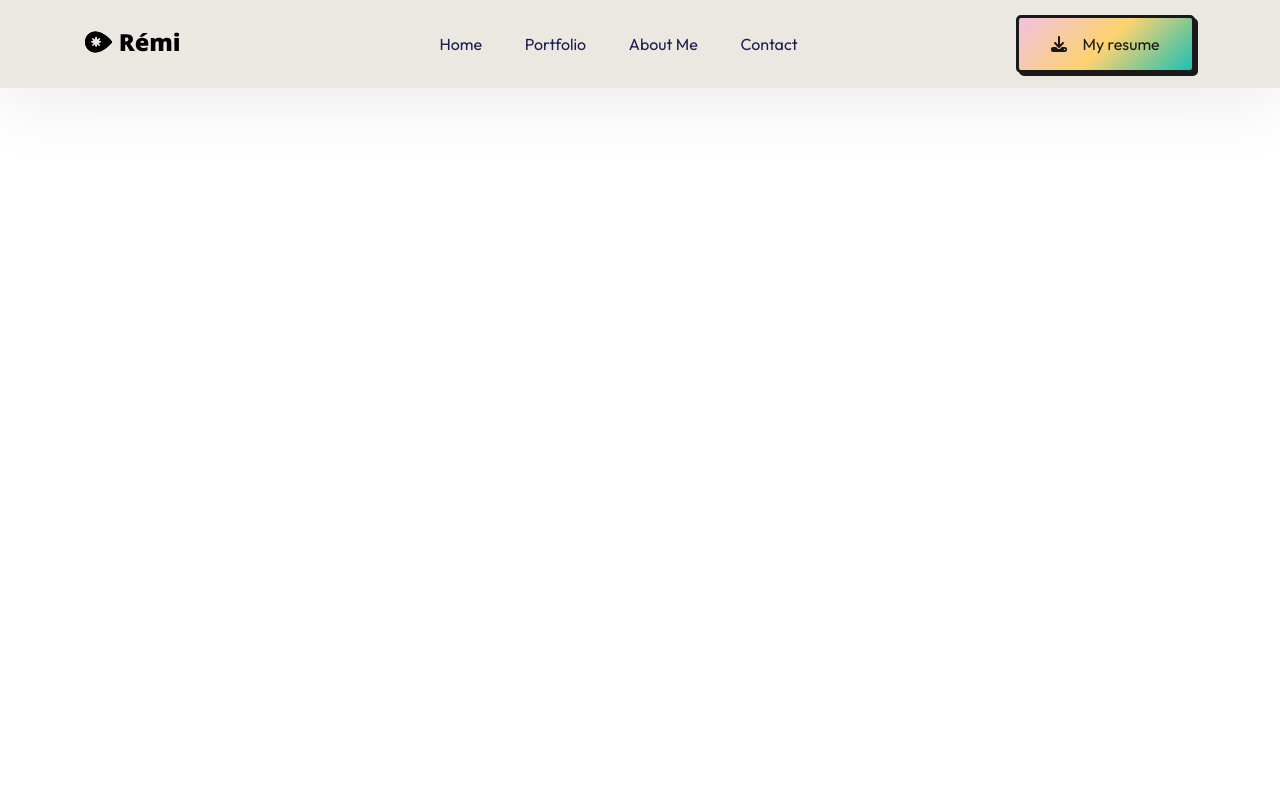
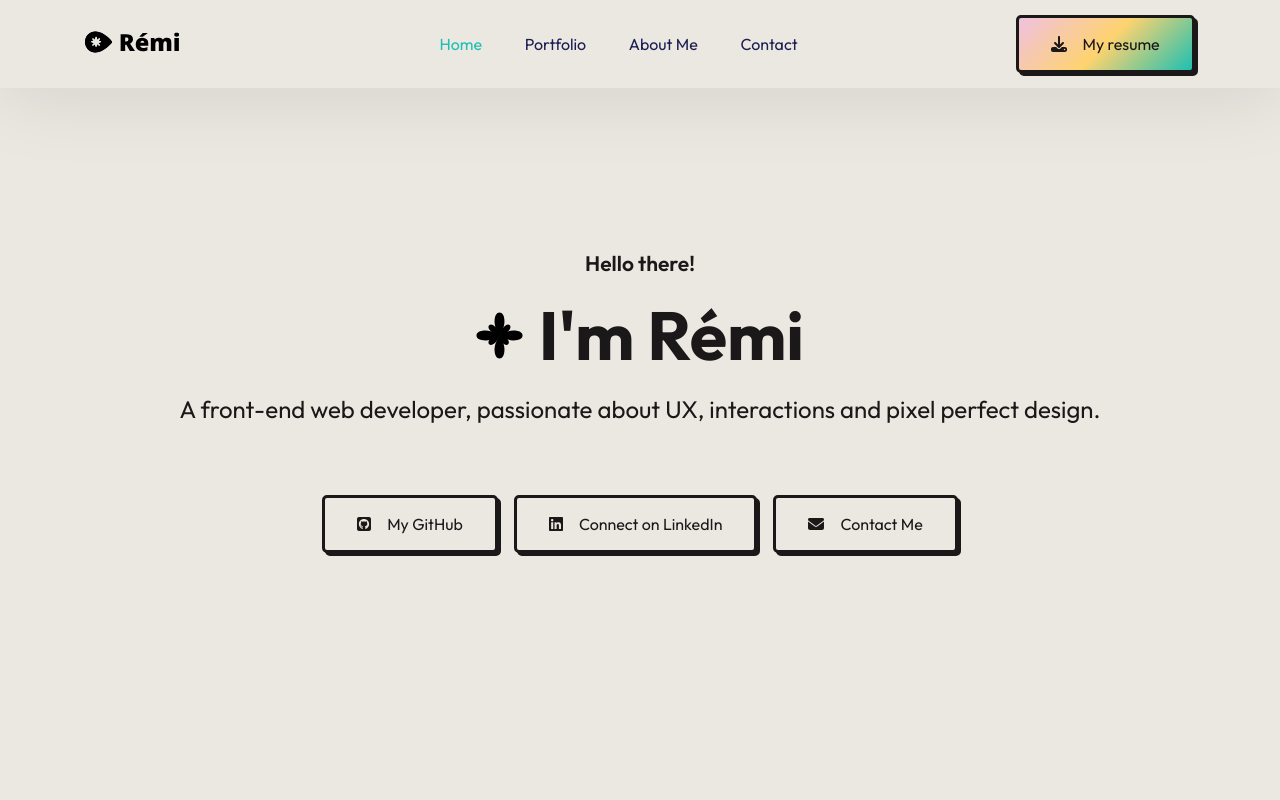
Before and after one commit to remilavigne/portfolio-2024, a React (Create React App) app: page / in a window 1280 px wide. Shown: the top 800 px of the page. Built offline with nearby package versions, Linux system fonts and the light colour scheme.

Commit message:
image issue fixed

```diff
--- a/package.json
+++ b/package.json
@@ -1,7 +1,6 @@
 {
   "name": "portfolio-2024",
   "version": "0.1.0",
-  "homepage": "https://remilavigne.github.io/portfolio-2024",
   "private": true,
   "dependencies": {
     "@fortawesome/fontawesome-svg-core": "^6.5.1",
@@ -23,9 +22,7 @@
     "start": "react-scripts start",
     "build": "react-scripts build",
     "test": "react-scripts test",
-    "eject": "react-scripts eject",
-    "predeploy": "npm run build",
-    "deploy": "gh-pages -d build"
+    "eject": "react-scripts eject"
   },
   "eslintConfig": {
     "extends": [
--- a/public/index.html
+++ b/public/index.html
@@ -12,7 +12,7 @@
     <meta name="viewport" content="width=device-width, initial-scale=1.0"></meta>
     <link rel="preconnect" href="https://fonts.gstatic.com"></link>
     <link href="https://fonts.googleapis.com/css2?family=Outfit:wght@200;300;400;500;600;700;800;900&display=swap" rel="stylesheet"></link>
-      <!-- <script>
+      <script>
         (function(h,o,t,j,a,r){
             h.hj=h.hj||function(){(h.hj.q=h.hj.q||[]).push(arguments)};
             h._hjSettings={hjid:3849605,hjsv:6};
@@ -21,7 +21,7 @@
             r.src=t+h._hjSettings.hjid+j+h._hjSettings.hjsv;
             a.appendChild(r);
         })(window,document,'https://static.hotjar.com/c/hotjar-','.js?sv=');
-    </script> -->
+    </script>
     <!--
       Notice the use of %PUBLIC_URL% in the tags above.
       It will be replaced with the URL of the `public` folder during the build.
--- a/src/App.js
+++ b/src/App.js
@@ -12,7 +12,7 @@ function App() {
         <div>
           <Navbar />
           <Routes>
-            <Route path="portfolio-2024/" element={<Home />}></Route>
+            <Route path="/" element={<Home />}></Route>
             <Route path="*" element={<PageNotFound />}></Route>
           </Routes>
         </div>
```
Also changed, not shown: 1 other file (tests, documents, lock files or other folders).
